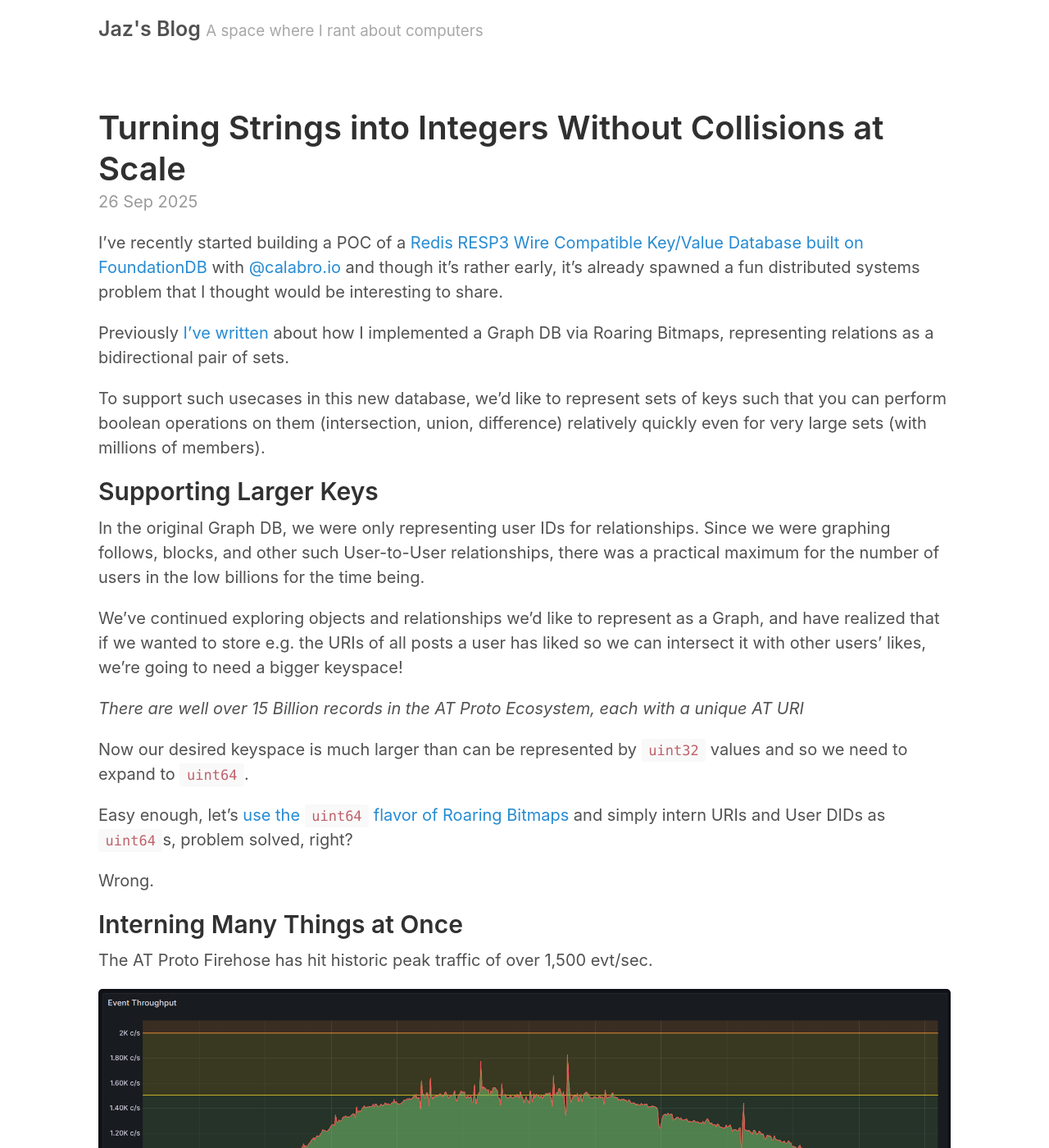
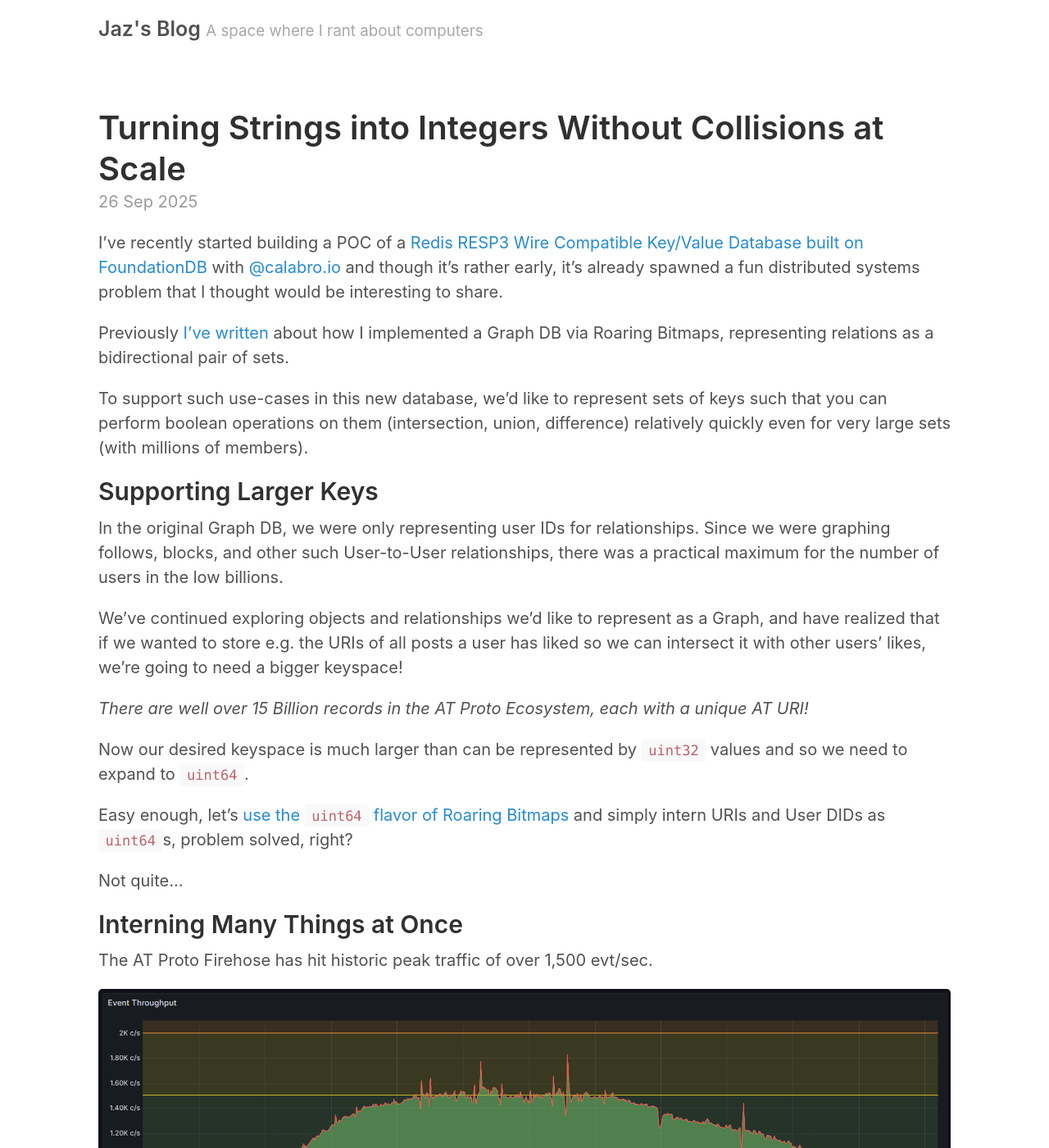
Before and after one commit to jazware/jazco-dev, a Jekyll site: the page built from _posts/2025-09-26-interning.md, in a window 1280 px wide and 1400 px high. Shown: the whole window at 82% size. Built offline with Jekyll 4.4.1, drawn with Linux system fonts in a browser that asks for light colours; some of the changed text lies outside the part shown.

Commit message:
first pass edits

````diff
--- a/_posts/2025-09-26-interning.md
+++ b/_posts/2025-09-26-interning.md
@@ -8,21 +8,21 @@
 
 Previously [I've written](/2024/04/20/roaring-bitmaps) about how I implemented a Graph DB via Roaring Bitmaps, representing relations as a bidirectional pair of sets.
 
-To support such usecases in this new database, we'd like to represent sets of keys such that you can perform boolean operations on them (intersection, union, difference) relatively quickly even for very large sets (with millions of members).
+To support such use-cases in this new database, we'd like to represent sets of keys such that you can perform boolean operations on them (intersection, union, difference) relatively quickly even for very large sets (with millions of members).
 
 ## Supporting Larger Keys
 
-In the original Graph DB, we were only representing user IDs for relationships. Since we were graphing follows, blocks, and other such User-to-User relationships, there was a practical maximum for the number of users in the low billions for the time being.
+In the original Graph DB, we were only representing user IDs for relationships. Since we were graphing follows, blocks, and other such User-to-User relationships, there was a practical maximum for the number of users in the low billions.
 
 We've continued exploring objects and relationships we'd like to represent as a Graph, and have realized that if we wanted to store e.g. the URIs of all posts a user has liked so we can intersect it with other users' likes, we're going to need a bigger keyspace!
 
-*There are well over 15 Billion records in the AT Proto Ecosystem, each with a unique AT URI*
+*There are well over 15 Billion records in the AT Proto Ecosystem, each with a unique AT URI!*
 
 Now our desired keyspace is much larger than can be represented by `uint32` values and so we need to expand to `uint64`.
 
 Easy enough, let's [use the `uint64` flavor of Roaring Bitmaps](https://github.com/RoaringBitmap/roaring?tab=readme-ov-file#64-bit-roaring) and simply intern URIs and User DIDs as `uint64`s, problem solved, right?
 
-Wrong.
+Not quite...
 
 ## Interning Many Things at Once
 
@@ -62,11 +62,11 @@
 }
 ```
 
-This function gets called from a `fdb.Transaction` which will get assigned a Transaction ID, then stage its changes, then try to commit.
+This function gets called from a `fdb.Transaction` which gets assigned a Transaction ID, then stages its changes, then tries to commit them.
 
 In FoundationDB, if your transaction is reading or modifying data written to by a different Transaction that finishes while you're in-progress, your Transaction is thrown out and must be retried.
 
-For our UID assignment usecase, this is pretty problematic. We want to assign hundreds of thousands of new UIDs per second but if they're all modifying the same key, concurrent transactions will constantly run into contention on the same data and will be forced to retry over and over again. This problem gets worse the more concurrent transactions you have trying to read from or write to the same key.
+For our UID assignment use-case, this is pretty problematic. We want to assign hundreds of thousands of new UIDs per second but if they're all modifying the same key, concurrent transactions will constantly run into contention on the same data and will be forced to retry over and over again. This problem gets worse the more concurrent transactions you have trying to read from or write to the same key.
 
 Even if we stick to sequential access, if it takes ~5-10ms to assign a UID, we can only assign ~100-200 UIDs per second, nowhere near the throughput we need to support.
 
@@ -74,7 +74,7 @@
 
 ### Attempt #1: xxHash
 
-My first attempt to solve this problem was to try something that required no coordination and hash the string keys into `uint64`s using [xxhash](https://xxhash.com/).
+My first attempt to solve this problem was to try something that required no coordination and hash the string keys into `uint64`s using [xxHash](https://xxhash.com/).
 
 xxHash is a non-cryptographic hash algorithm that supports incredibly high throughput (dozens of GB/sec) and can produce 64 bit unsigned integer hashes of strings trivially.
 
````
Also changed, not shown: other parts of _posts/2025-09-26-interning.md (+1 -1 lines).
